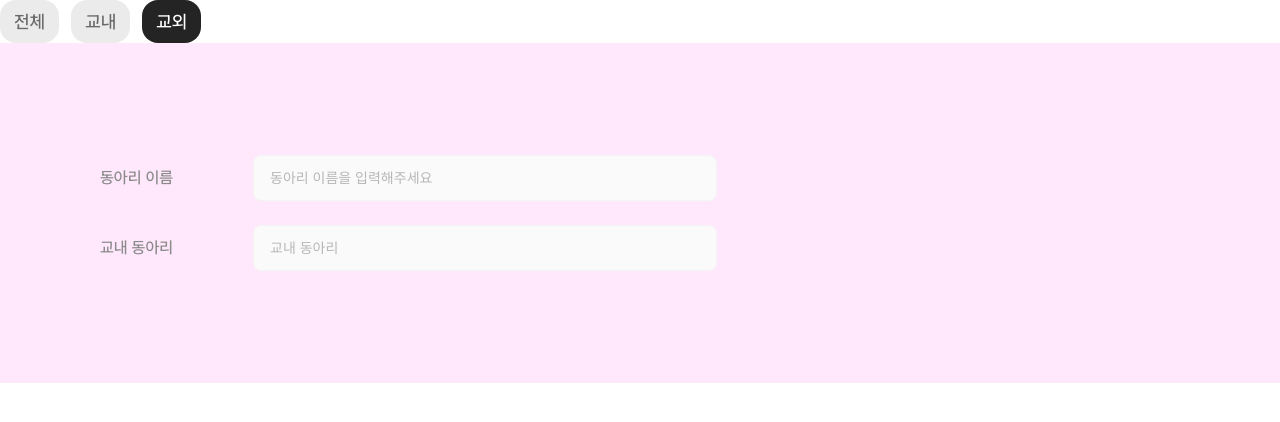
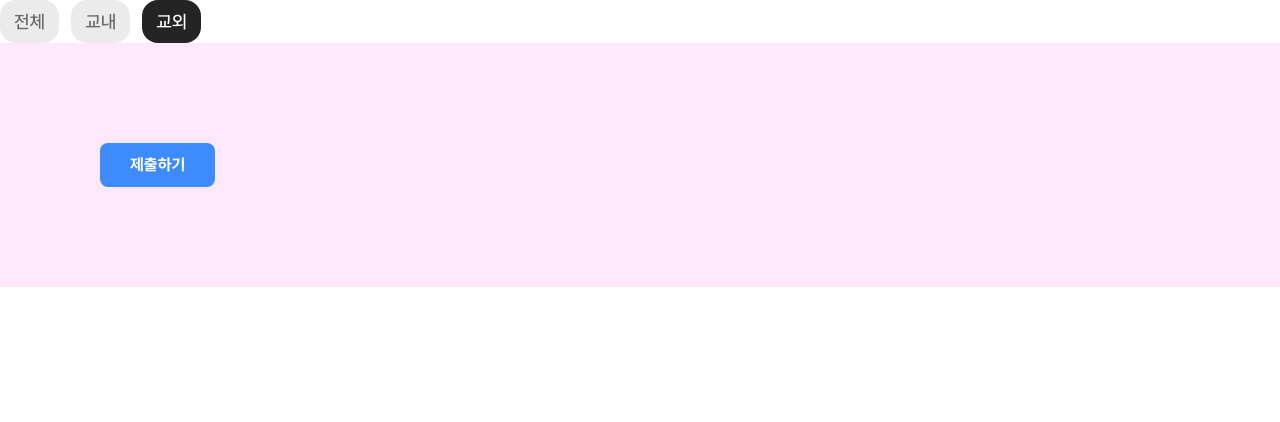
Before and after one commit to dong-ariari/frontend, a React (Vite) app: page /offcampus in a window 1280 px wide. Shown: the top 422 px of the page. Built offline with nearby package versions, Linux system fonts and the light colour scheme.

Commit message:
feat: add button component

```diff
--- a/src/pages/offcampus.jsx
+++ b/src/pages/offcampus.jsx
@@ -1,14 +1,11 @@
+import Button from "../components/button/button";
 import Input from "../components/input/input";
 
 const Offcampus = () => {
   return (
     <>
       <div style={{ backgroundColor: "#ffe8fb", padding: 100 }}>
-        <Input
-          title={"동아리 이름"}
-          placeholder={"동아리 이름을 입력해주세요"}
-        />
-        <Input title={"교내 동아리"} placeholder={"교내 동아리"} />
+        <Button title={"제출하기"} onClick={() => {}} />
       </div>
     </>
   );
```
